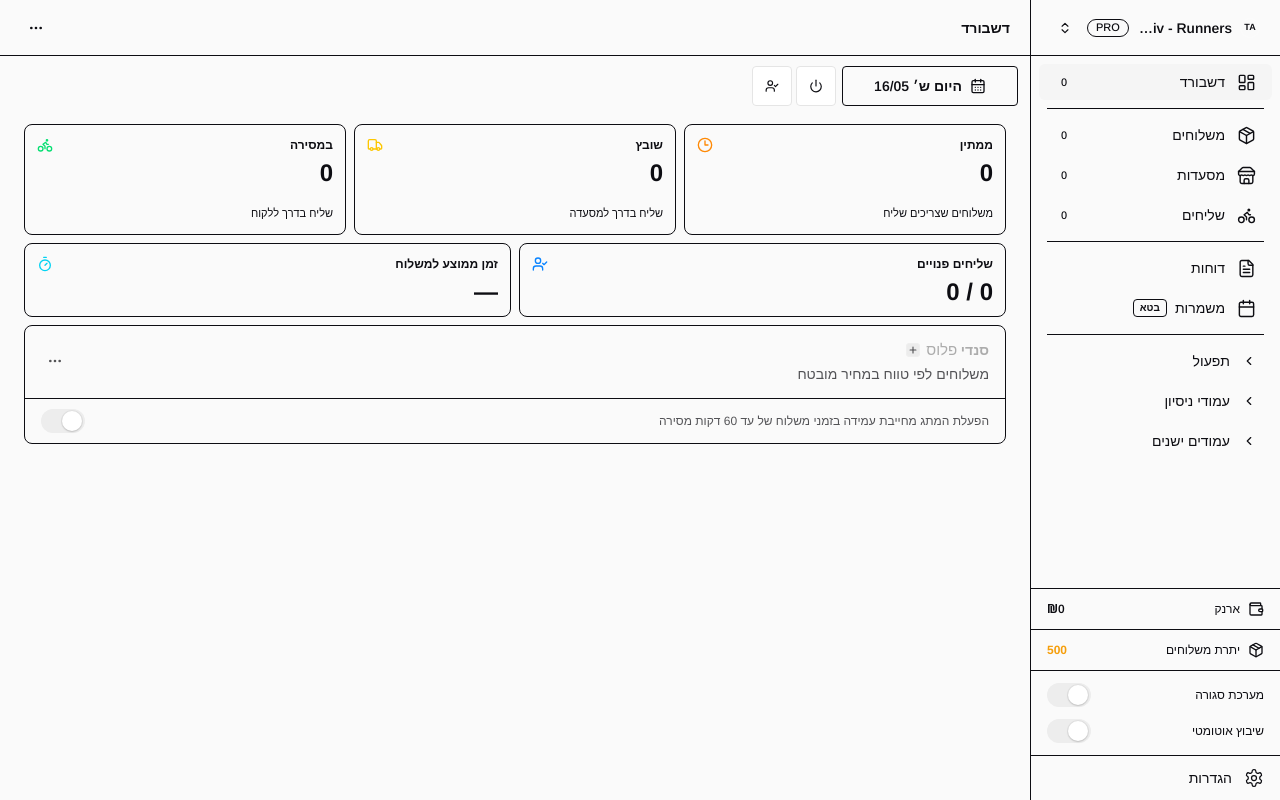
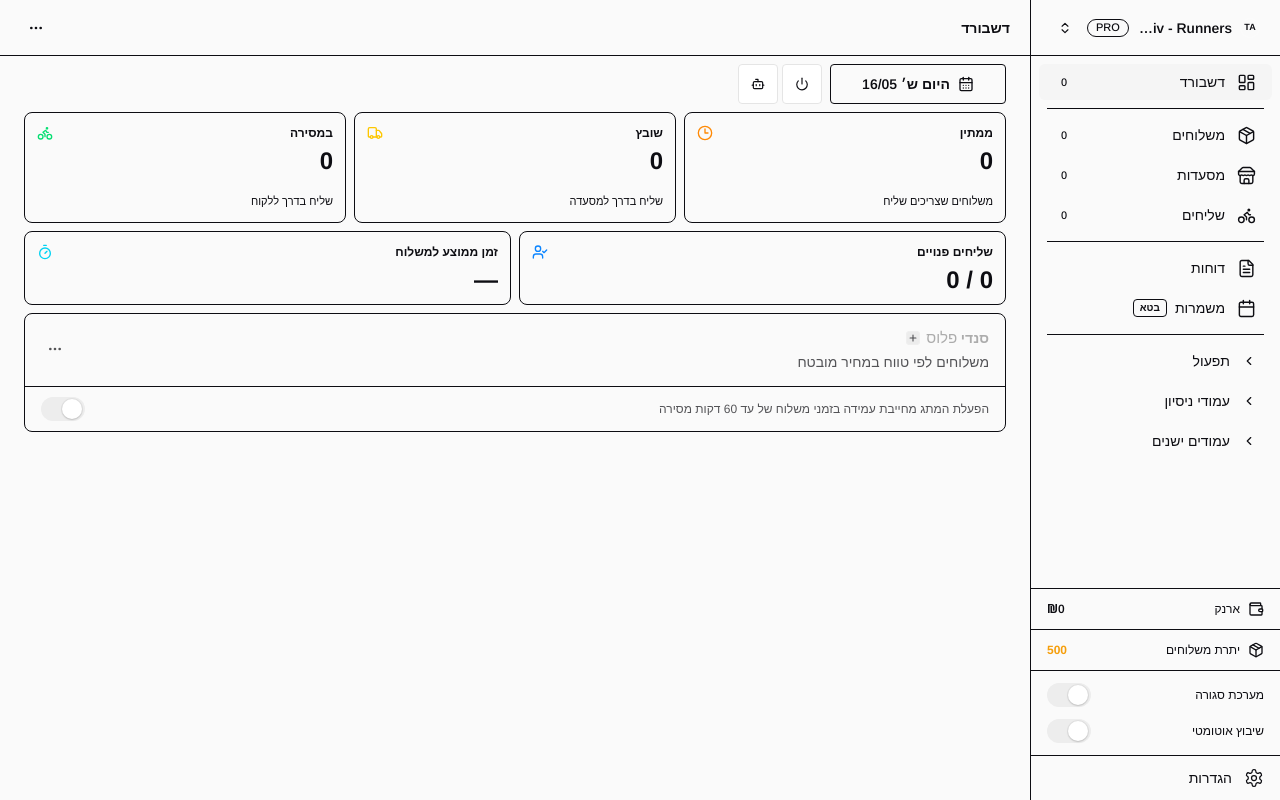
Before and after one commit to UxNinja360/sendi-system-demo, a React (Vite) app: page /dashboard in a window 1280 px wide. Built offline with nearby package versions, Linux system fonts and the light colour scheme; sample sign-in values are in the browser's storage; a web font is replaced by a local one.

Commit message:
צשהו

```diff
--- a/src/app/components/common/toolbar-date-picker.tsx
+++ b/src/app/components/common/toolbar-date-picker.tsx
@@ -383,6 +383,7 @@ export const ToolbarPeriodControl: React.FC<ToolbarPeriodControlProps> = ({
 type ToolbarDayPickerProps = {
   selectedDate: Date;
   onDateChange: (date: Date) => void;
+  fixedWidth?: boolean;
   rangeStartDate?: string;
   rangeEndDate?: string;
   rangeStartTime?: string;
@@ -394,6 +395,7 @@ type ToolbarDayPickerProps = {
 export const ToolbarDayPicker: React.FC<ToolbarDayPickerProps> = ({
   selectedDate,
   onDateChange,
+  fixedWidth = false,
   rangeStartDate = '',
   rangeEndDate = '',
   rangeStartTime = DEFAULT_RANGE_START_TIME,
@@ -669,13 +671,20 @@ export const ToolbarDayPicker: React.FC<ToolbarDayPickerProps> = ({
     )
   ) : null;
 
+  const wrapperClassName = fixedWidth
+    ? 'relative flex w-auto shrink-0 items-center gap-1'
+    : 'relative flex w-full min-w-0 items-center gap-1 min-[540px]:w-auto';
+  const buttonClassName = fixedWidth
+    ? 'flex h-10 min-w-[176px] shrink-0 items-center justify-center gap-2 rounded-[4px] border border-app-border bg-app-surface px-3 text-sm font-semibold text-app-text transition-colors hover:bg-app-surface-raised dark:border-app-nav-border dark:bg-[#0A0A0A] dark:text-[#EDEDED] dark:hover:bg-[#111111]'
+    : 'flex h-10 w-full min-w-0 shrink items-center justify-center gap-1.5 rounded-[4px] border border-app-border bg-app-surface px-2 text-sm font-semibold text-app-text transition-colors hover:bg-app-surface-raised min-[540px]:min-w-[176px] min-[540px]:gap-2 min-[540px]:px-3 dark:border-app-nav-border dark:bg-[#0A0A0A] dark:text-[#EDEDED] dark:hover:bg-[#111111]';
+
   return (
-    <div ref={popoverRef} className="relative flex w-full min-w-0 items-center gap-1 min-[540px]:w-auto" dir="rtl">
+    <div ref={popoverRef} className={wrapperClassName} dir="rtl">
       <button
         type="button"
         data-haptic="medium"
         onClick={() => setCalendarOpen((value) => !value)}
-        className="flex h-10 w-full min-w-0 shrink items-center justify-center gap-1.5 rounded-[4px] border border-app-border bg-app-surface px-2 text-sm font-semibold text-app-text transition-colors hover:bg-app-surface-raised min-[540px]:min-w-[176px] min-[540px]:gap-2 min-[540px]:px-3 dark:border-app-nav-border dark:bg-[#0A0A0A] dark:text-[#EDEDED] dark:hover:bg-[#111111]"
+        className={buttonClassName}
       >
         <CalendarDays className="h-4 w-4 shrink-0 text-app-text-secondary dark:text-app-text" />
         <span className="min-w-0 truncate">{displayLabel}</span>
--- a/src/app/components/layout/app-top-bar.tsx
+++ b/src/app/components/layout/app-top-bar.tsx
@@ -136,6 +136,14 @@ export const AppTopBar: React.FC<AppTopBarProps> = ({ onOpenMobileMenu }) => {
   const hasSecondaryTabs = Boolean(restaurantId);
 
   const topBarBreadcrumb: TopBarBreadcrumb | null = (() => {
+    if (['/deliveries', '/restaurants', '/couriers'].includes(location.pathname)) {
+      return {
+        parentLabel: 'דשבורד',
+        parentPath: '/dashboard',
+        currentLabel: pageTitle,
+      };
+    }
+
     if (location.pathname === '/zones') {
       return {
         parentLabel: 'דשבורד',
--- a/src/app/pages/dashboard.tsx
+++ b/src/app/pages/dashboard.tsx
@@ -2,6 +2,7 @@ import React from 'react';
 import { useNavigate } from 'react-router';
 import {
   Bike,
+  Bot,
   CheckCircle2,
   Clock3,
   Map as MapIcon,
@@ -15,7 +16,6 @@ import {
   UserCheck,
   XCircle,
 } from 'lucide-react';
-import { PageToolbar } from '../components/common/page-toolbar';
 import { ToolbarDayPicker } from '../components/common/toolbar-date-picker';
 import { ToolbarIconButton } from '../components/common/toolbar-icon-button';
 import { Toggle } from '../components/common/toggle';
@@ -578,6 +578,7 @@ export const Dashboard: React.FC = () => {
   );
 
   const filteredDeliveries = dateDeliveries;
+
   const statusCounts = React.useMemo(() => {
     const counts = new Map<DeliveryStatus, number>();
     STATUS_META.forEach((status) => counts.set(status.id, 0));
@@ -663,19 +664,17 @@ export const Dashboard: React.FC = () => {
     <>
       {mapSplitPortal}
       <div className="flex h-full min-h-0 flex-col overflow-hidden bg-app-background text-app-text" dir="rtl">
-      <PageToolbar
-        showBottomBorder={false}
-        pairControlsOnMobile
-        periodControl={
+      <main className="min-h-0 flex-1 overflow-y-auto overscroll-contain px-3 pt-2 pb-[calc(1.5rem+env(safe-area-inset-bottom))] md:px-6 md:pt-2 md:pb-6">
+        <div className="mx-auto flex w-full max-w-[1280px] flex-col gap-2">
+          <section className="flex w-full items-center justify-start gap-2">
+            <div className="flex max-w-full min-w-0 items-center gap-2 overflow-x-auto no-scrollbar">
               <ToolbarDayPicker
                 selectedDate={selectedDate}
                 onDateChange={setSelectedDate}
                 dayCounts={deliveryCountsByDay}
+                fixedWidth
               />
-        }
-        controlsClassName="relative z-10"
-        controls={
-          <div className="flex max-w-full shrink-0 flex-nowrap items-center gap-1 overflow-x-auto no-scrollbar">
+              <div className="flex shrink-0 items-center gap-1">
                 <DashboardToolbarToggle
                   active={state.isSystemOpen}
                   label={state.isSystemOpen ? 'מערכת פתוחה' : 'מערכת סגורה'}
@@ -686,16 +685,13 @@ export const Dashboard: React.FC = () => {
                   active={state.autoAssignEnabled}
                   label="שיבוץ אוטומטי"
                   onClick={() => dispatch({ type: 'TOGGLE_AUTO_ASSIGN' })}
-              icon={<UserCheck className="h-3.5 w-3.5" />}
+                  icon={<Bot className="h-3.5 w-3.5" />}
                 />
               </div>
-        }
-      />
-
-      <main className="min-h-0 flex-1 overflow-y-auto overscroll-contain px-3 pt-2 pb-[calc(1.5rem+env(safe-area-inset-bottom))] md:px-6 md:pt-2 md:pb-6">
-        <div className="mx-auto flex w-full max-w-[92rem] flex-col gap-2">
+            </div>
+          </section>
           <section>
-            <div className="grid grid-cols-6 gap-2">
+            <div className="grid grid-cols-2 gap-2 min-[520px]:grid-cols-6">
               {STATUS_META.filter((status) => DASHBOARD_DELIVERY_STATUSES.includes(status.id)).map((status) => {
                 const isCourierAvailabilityCard = status.id === 'delivered';
                 const isAverageDeliveryTimeCard = status.id === 'cancelled';
@@ -705,9 +701,11 @@ export const Dashboard: React.FC = () => {
                 const showStatusProgress =
                   !isCourierAvailabilityCard && !isAverageDeliveryTimeCard;
                 const statusSpanClassName =
-                  status.id === 'delivered' || status.id === 'cancelled'
-                    ? 'col-span-3'
-                    : 'col-span-2';
+                  status.id === 'cancelled'
+                    ? 'col-span-2 min-[520px]:col-span-3'
+                    : status.id === 'delivered'
+                    ? 'col-span-1 min-[520px]:col-span-3'
+                    : 'col-span-1 min-[520px]:col-span-2';
                 const label = isCourierAvailabilityCard
                   ? 'שליחים פנויים'
                   : isAverageDeliveryTimeCard
```
Lines whose indentation alone changed are shown as unchanged.
